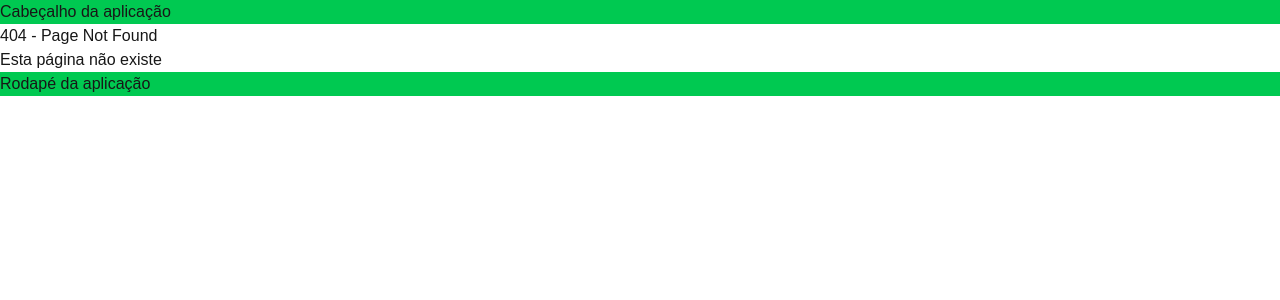
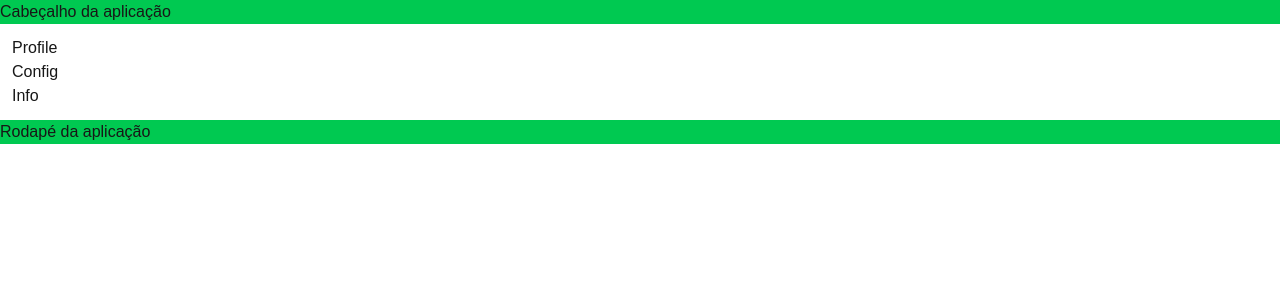
Before and after one commit to SilvaRuan16/estudos-Next.js-com-Typescript, a Next.js app: page /config in a window 1280 px wide. Before the commit this address had no page. Shown: the top 300 px of the page. Built offline with nearby package versions, Linux system fonts and the light colour scheme.

Commit message:
Aula 10 - Links ativos

```diff
--- /dev/null
+++ b/src/app/(users)/layout.tsx
@@ -0,0 +1,33 @@
+"use client"
+import Link from "next/link";
+import { usePathname } from "next/navigation";
+
+const navLinks = [
+  { name: "Profile", href: "/profile" },
+  { name: "Config", href: "/config" },
+  { name: "Info", href: "/info" },
+];
+
+export default function UsersLayout({ children }: { children: React.ReactNode }) {
+
+  const pathName = usePathname();
+
+  return (
+    <div>
+      {navLinks.map((link) => {
+        const isActive = pathName.startsWith(link.href);
+
+        return (
+          <Link
+            className={`${isActive ? "text-red-600" : "text-blue-600"}`}
+            key={link.href}
+            href={link.href}
+          >
+            {link.name}
+          </Link>
+        )
+      })}
+      {children}
+    </div>
+  )
+}
--- /dev/null
+++ b/src/app/config/page.tsx
@@ -0,0 +1,11 @@
+import Link from "next/link";
+
+export default function Config() {
+  return (
+    <div className="flex flex-col p-3">
+      <Link href={"/profile"}>Profile</Link>
+      <Link href={"/config"}>Config</Link>
+      <Link href={"/info"}>Info</Link>
+    </div>
+  )
+}
--- a/src/app/layout.tsx
+++ b/src/app/layout.tsx
@@ -1,16 +1,5 @@
 import type { Metadata } from "next";
-import { Geist, Geist_Mono } from "next/font/google";
 import "./globals.css";
-
-const geistSans = Geist({
-  variable: "--font-geist-sans",
-  subsets: ["latin"],
-});
-
-const geistMono = Geist_Mono({
-  variable: "--font-geist-mono",
-  subsets: ["latin"],
-});
 
 export const metadata: Metadata = {
   title: {
@@ -27,9 +16,7 @@ export default function RootLayout({
 }>) {
   return (
     <html lang="en">
-      <body
-        className={`${geistSans.variable} ${geistMono.variable} antialiased`}
-      >
+      <body>
         <header className="bg-green-500">Cabeçalho da aplicação</header>
         {children}
         <footer className="bg-green-500">Rodapé da aplicação</footer>
```
